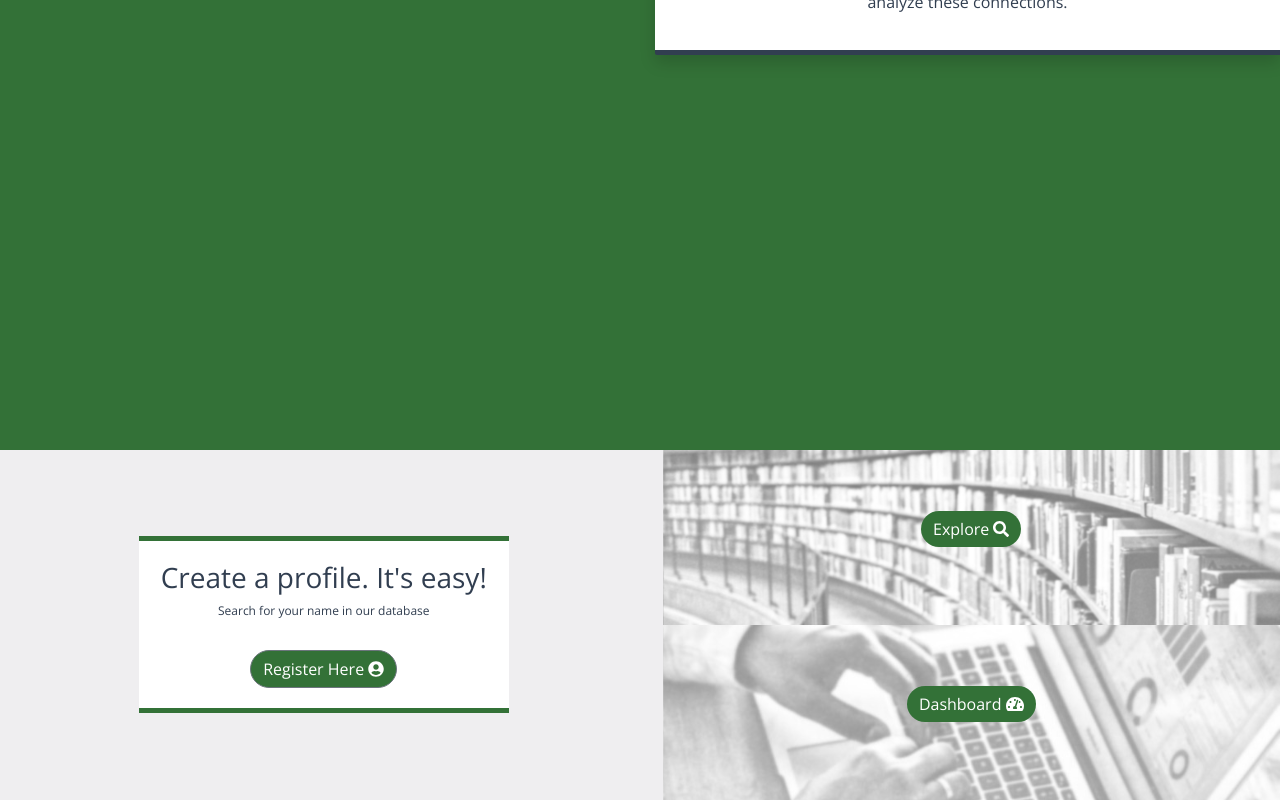
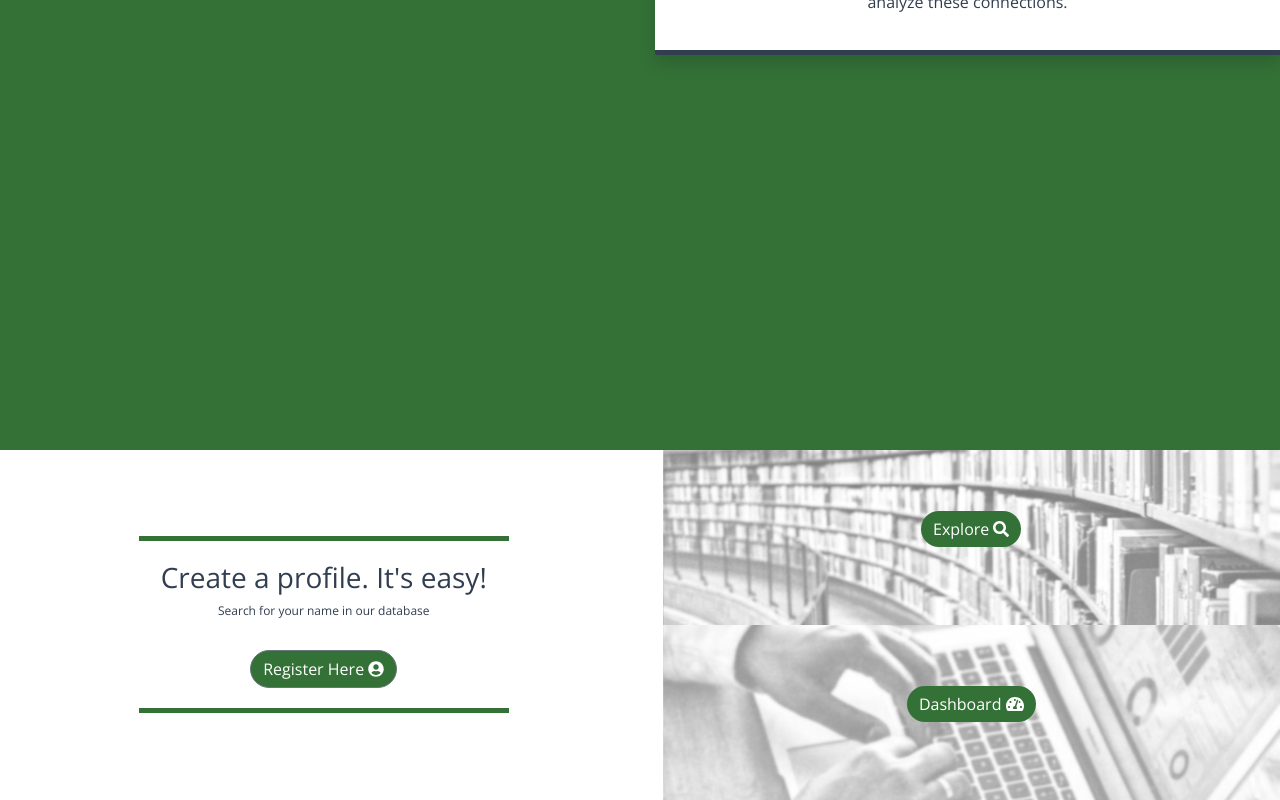
Before and after one commit to jesipr/FeatherFE, a Vue app: page / in a window 1280 px wide. Shown: the part 737-1537 px from the top of the page. Built offline with nearby package versions, Linux system fonts and the light colour scheme; what vue-particles, vue-resource would draw is missing.

Commit message:
Home Sign In Section
Changed the background color.

```diff
--- a/src/views/Home.vue
+++ b/src/views/Home.vue
@@ -157,7 +157,7 @@ canvas {
 }
 .tools {
   height: 350px;
-  background: #efeef0;
+  background: white;
 }
 .tools .white-card {
   border-top: 5px solid #337137;
```
